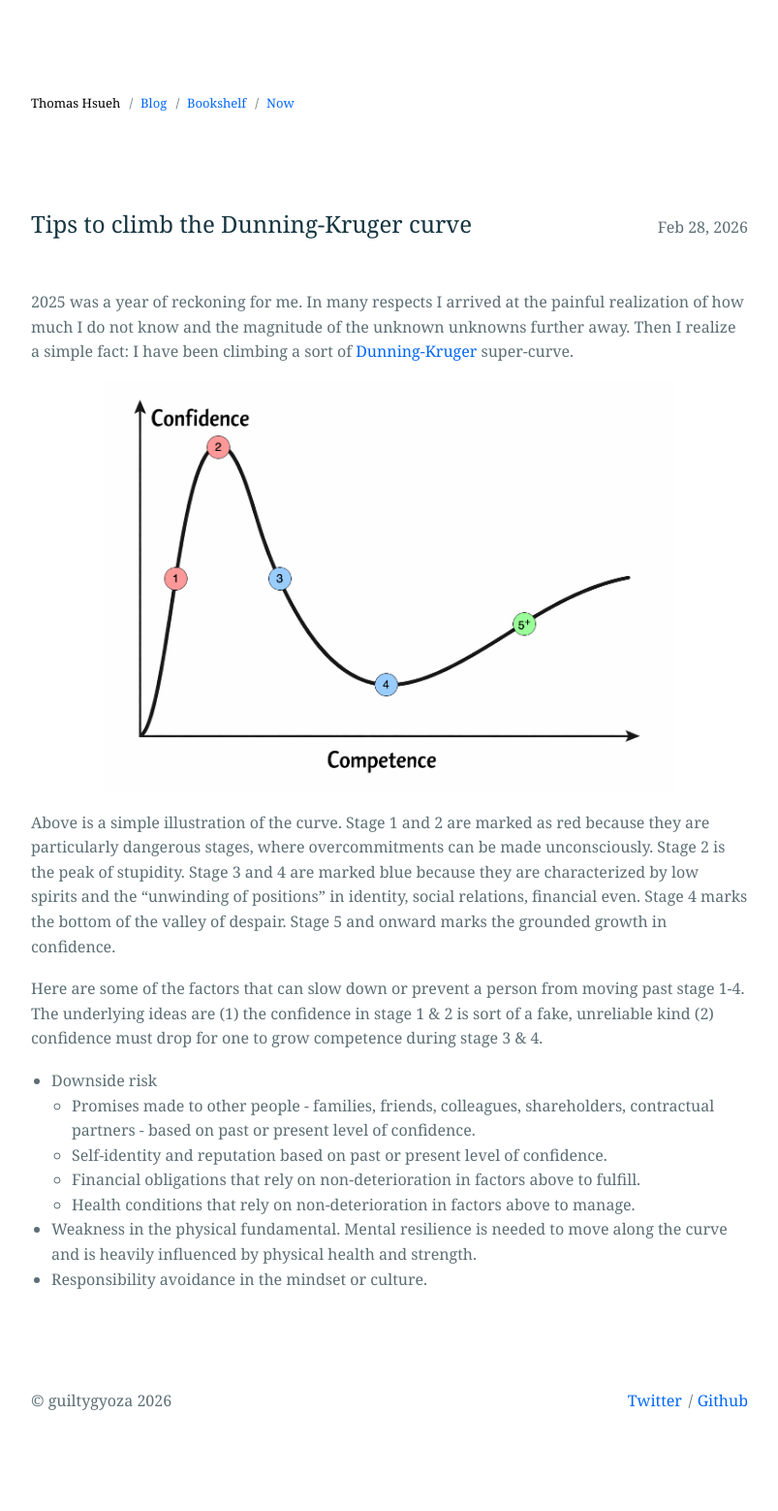
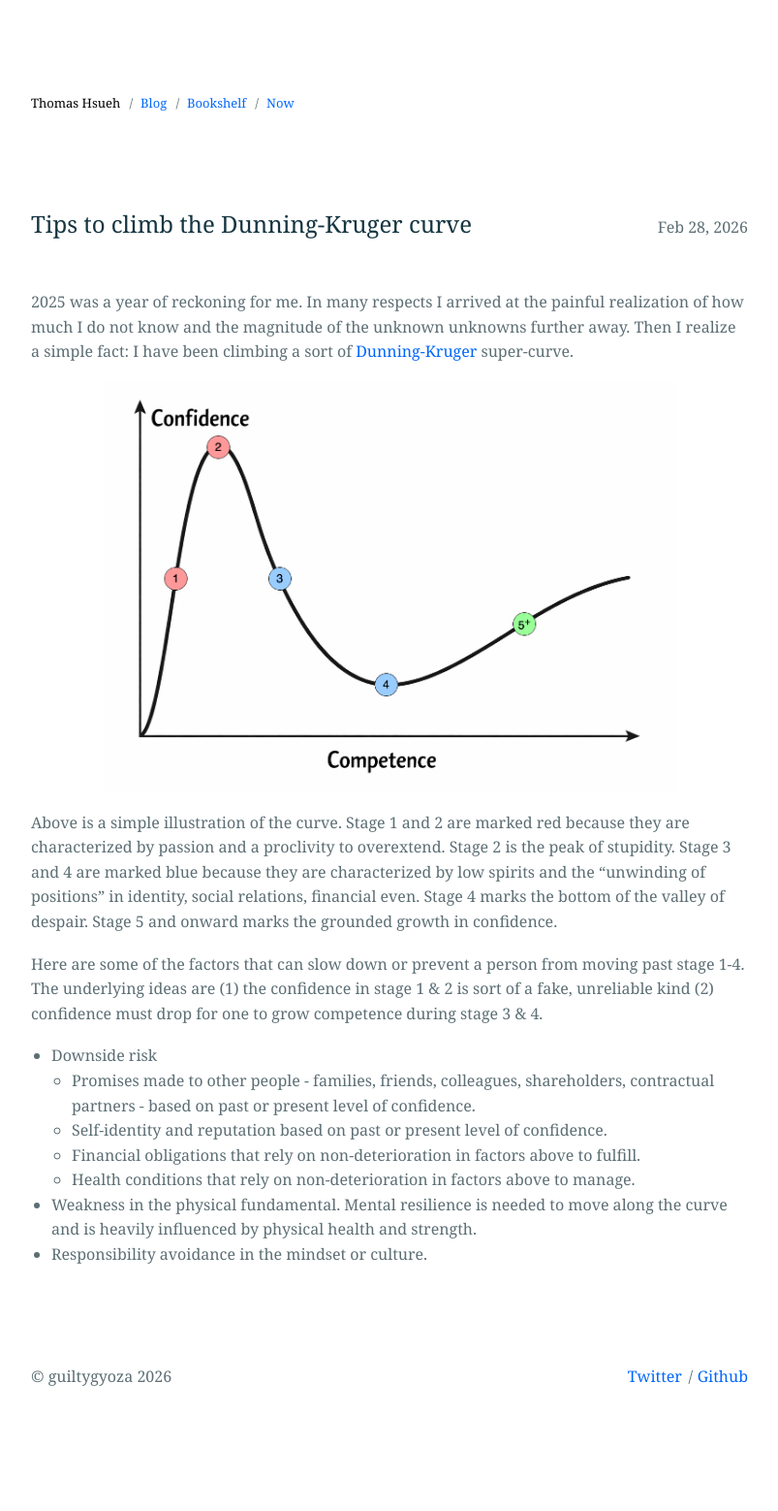
Before and after one commit to guiltygyoza/new-blog, a Jekyll site: the page built from _posts/2026-03-01-tips-to-climb-dunning-kruger.md, in a window 1280 px wide. Shown: the whole page at 97% size, without its empty margins (238-1041 px from the left). Built offline with Jekyll 4.4.1, drawn with Linux system fonts in a browser that asks for light colours; after the commit the page ends 1532 px from its top, so only the background shows below that.

Commit message:
update post

```diff
--- a/_posts/2026-03-01-tips-to-climb-dunning-kruger.md
+++ b/_posts/2026-03-01-tips-to-climb-dunning-kruger.md
@@ -10,7 +10,7 @@ published: true
 
 <img src="/assets/dunning-kruger-curve.png" style="display:block;margin:0 auto;width:80%;"/>
 
-Above is a simple illustration of the curve. Stage 1 and 2 are marked as red because they are particularly dangerous stages, where overcommitments can be made unconsciously. Stage 2 is the peak of stupidity. Stage 3 and 4 are marked blue because they are characterized by low spirits and the "unwinding of positions" in identity, social relations, financial even. Stage 4 marks the bottom of the valley of despair. Stage 5 and onward marks the grounded growth in confidence.
+Above is a simple illustration of the curve. Stage 1 and 2 are marked red because they are characterized by passion and a proclivity to overextend. Stage 2 is the peak of stupidity. Stage 3 and 4 are marked blue because they are characterized by low spirits and the "unwinding of positions" in identity, social relations, financial even. Stage 4 marks the bottom of the valley of despair. Stage 5 and onward marks the grounded growth in confidence.
 
 Here are some of the factors that can slow down or prevent a person from moving past stage 1-4. The underlying ideas are (1) the confidence in stage 1 & 2 is sort of a fake, unreliable kind (2) confidence must drop for one to grow competence during stage 3 & 4.
 
```
